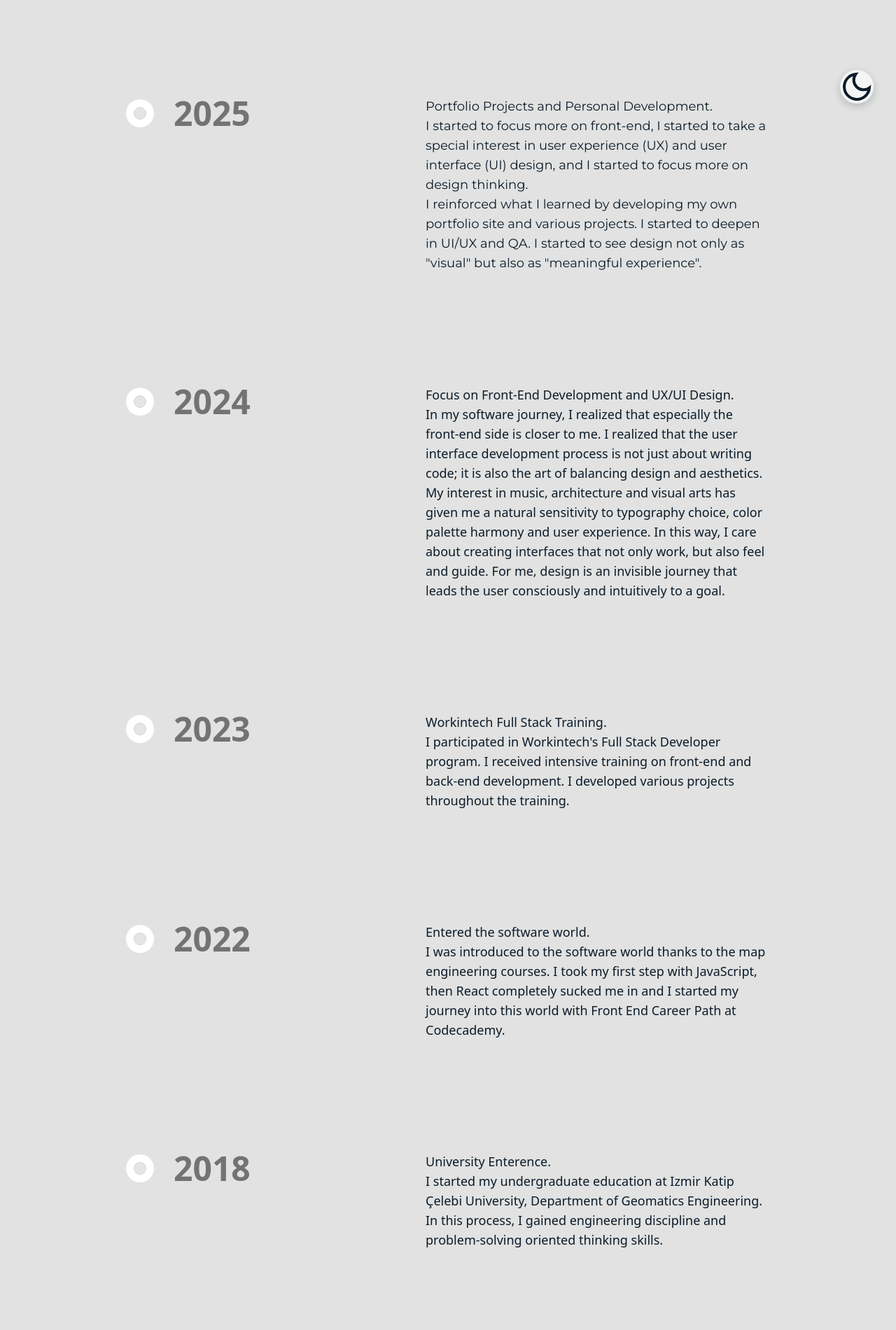
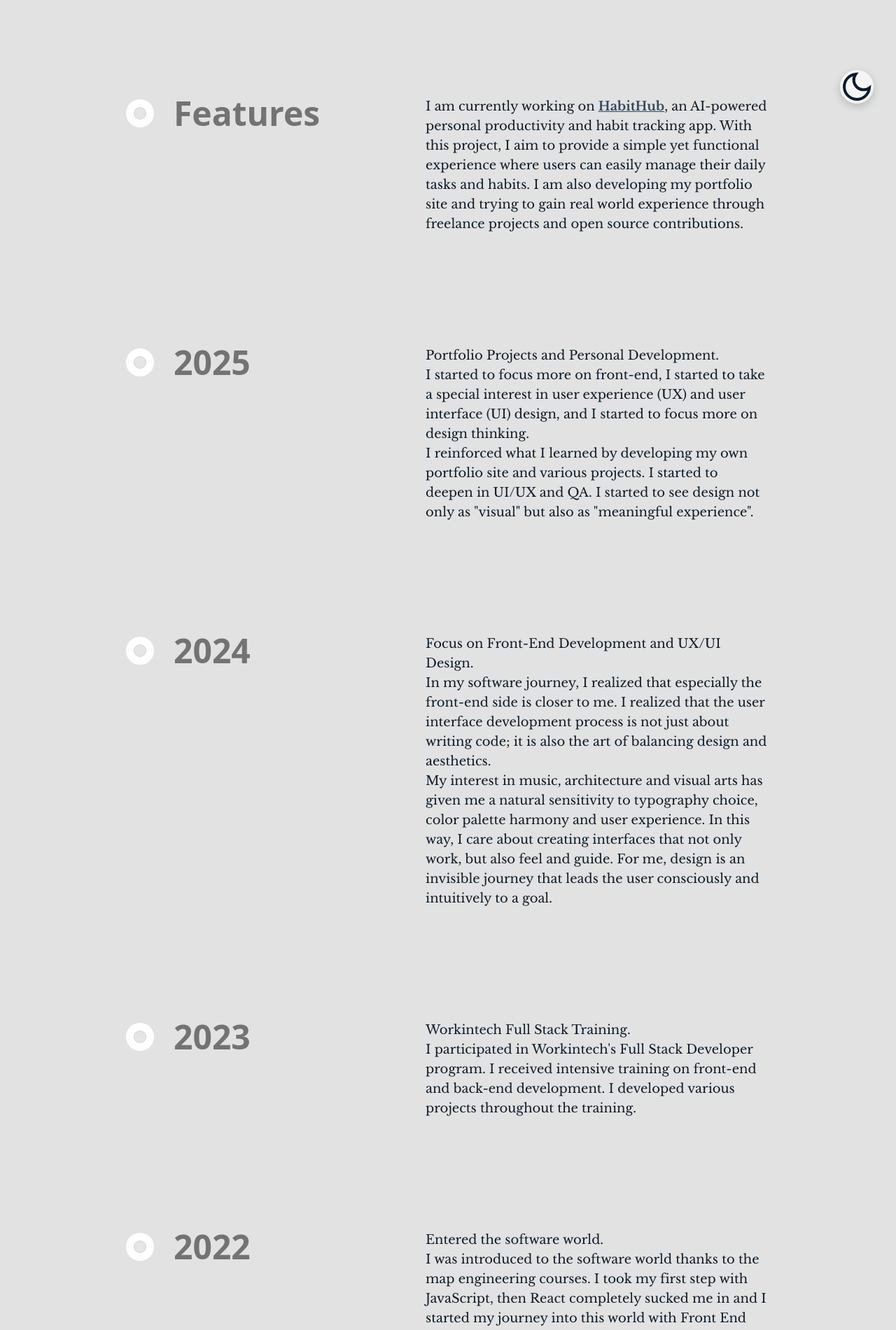
Before and after one commit to jesusselimm/jesusselimm, a Next.js app in the folder my-portfolio/: page /about in a window 1280 px wide. Shown: the part 620-2521 px from the top of the page at 70% size. Before the commit the page ends 2486 px from the top, so only its background shows below. Built offline with nearby package versions, Linux system fonts and the light colour scheme.

Commit message:
Update About page: timeline improvements, and fix main page overflow

```diff
--- a/my-portfolio/src/app/about/page.tsx
+++ b/my-portfolio/src/app/about/page.tsx
@@ -3,13 +3,37 @@ import { Timeline } from "@/components/ui/timeline";
 import { Navbar } from "@/components/ui/navbar";
 import { ThemeToggle } from "@/components/theme-toggle";
 import { motion } from "framer-motion";
+import { Libre_Baskerville, Montserrat, VT323 } from 'next/font/google';
+
+const libreBaskerville = Libre_Baskerville({
+  weight: ['400', '700'],
+  subsets: ['latin'],
+  variable: '--font-libre-baskerville'
+});
+
+const montserrat = Montserrat({
+  weight: ['400', '500', '600', '700'],
+  subsets: ['latin'],
+  variable: '--font-montserrat'
+});
 
 const timelineData = [
+  {
+    title: "Features",
+    content: (
+      <ul className="text-lg" style={{
+        fontFamily: 'var(--font-libre-baskerville)',
+      }}>
+        <li>I am currently working on <span style={{ color: 'var(--accent)', fontWeight: 700, textDecoration: 'underline'}}>HabitHub</span>, an AI-powered personal productivity and habit tracking app. With this project, I aim to provide a simple yet functional experience where users can easily manage their daily tasks and habits.
+I am also developing my portfolio site and trying to gain real world experience through freelance projects and open source contributions.</li>
+      </ul>
+    ),
+  },
   {
     title: "2025",
     content: (
       <ul className="text-lg" style={{
-        fontFamily: 'var(--font-montserrat)',
+        fontFamily: 'var(--font-libre-baskerville)',
       }}>
         <li>Portfolio Projects and Personal Development.</li>
         <li>I started to focus more on front-end, I started to take a special interest in user experience (UX) and user interface (UI) design, and I started to focus more on design thinking.</li>
@@ -21,7 +45,7 @@ const timelineData = [
     title: "2024",
     content: (
       <ul className="text-lg" style={{
-        fontFamily: 'var(--font-baskerville)',
+        fontFamily: 'var(--font-libre-baskerville)',
       }}>
         <li>Focus on Front-End Development and UX/UI Design.</li>
         <li>In my software journey, I realized that especially the front-end side is closer to me. I realized that the user interface development process is not just about writing code; it is also the art of balancing design and aesthetics.</li>
@@ -33,7 +57,7 @@ const timelineData = [
     title: "2023",
     content: (
       <ul className="text-lg" style={{
-        fontFamily: 'var(--font-baskerville)',
+        fontFamily: 'var(--font-libre-baskerville)',
       }}>
         <li>Workintech Full Stack Training.</li>
         <li>I participated in Workintech&apos;s Full Stack Developer program. I received intensive training on front-end and back-end development. I developed various projects throughout the training.</li>
@@ -44,7 +68,7 @@ const timelineData = [
     title: "2022",
     content: (
       <ul className="text-lg" style={{
-        fontFamily: 'var(--font-baskerville)',
+        fontFamily: 'var(--font-libre-baskerville)',
       }}>
         <li>Entered the software world.</li>
         <li>I was introduced to the software world thanks to the map engineering courses. I took my first step with JavaScript, then React completely sucked me in and I started my journey into this world with Front End Career Path at Codecademy.</li>
@@ -55,7 +79,7 @@ const timelineData = [
     title: "2018",
     content: (
       <ul className="text-lg" style={{
-        fontFamily: 'var(--font-baskerville)',
+        fontFamily: 'var(--font-libre-baskerville)',
       }}>
         <li>University Enterence.</li>
         <li>I started my undergraduate education at Izmir Katip Çelebi University, Department of Geomatics Engineering. In this process, I gained engineering discipline and problem-solving oriented thinking skills.</li>
@@ -75,10 +99,10 @@ export default function AboutPage() {
       <motion.div
         initial={{ x: "100vw", opacity: 0 }}
         animate={{ x: 0, opacity: 1 }}
-        transition={{ type: "spring", stiffness: 70, damping: 20 }}
+        transition={{ type: "spring", stiffness: 80, damping: 25 }}
         className="w-full flex flex-col items-center"
       >
-        <section className="w-full max-w-4xl text-center mt-40 mb-10 animate-slide-in-right">
+        <section className="w-full max-w-6xl text-center mt-40 mb-10 animate-slide-in-right">
         <h1 className="font-bold tracking-tighter inline-block mega-text"
             style={{
               fontFamily: 'var(--font-montserrat)',
@@ -88,7 +112,7 @@ export default function AboutPage() {
           ABOUT
         </h1>
           <p
-            className="text-lg mt-20 md:text-2xl max-w-2xl mx-auto mb-6"
+            className="w-full text-lg mt-20 md:text-2xl max-w-2xl mx-auto mb-6"
             style={{
               color: 'var(--foreground)',
               opacity: 0.85,
--- a/my-portfolio/src/app/globals.css
+++ b/my-portfolio/src/app/globals.css
@@ -47,7 +47,7 @@
 body {
   background: var(--background);
   color: var(--foreground);
-  font-family: Arial, Helvetica, sans-serif;
+  font-family: var(--font-montserrat), var(--font-libre-baskerville);
   transition: background-color 0.3s ease, color 0.3s ease;
 }
 
--- a/my-portfolio/src/app/page.tsx
+++ b/my-portfolio/src/app/page.tsx
@@ -5,6 +5,7 @@ import { Libre_Baskerville, Montserrat, VT323 } from 'next/font/google';
 import { ThemeToggle } from '@/components/theme-toggle';
 import { HeroHighlight } from '@/components/ui/hero-highlights';
 import { Navbar } from '@/components/ui/navbar';
+import { motion } from 'framer-motion';
 
 const libreBaskerville = Libre_Baskerville({
   weight: ['400', '700'],
@@ -22,7 +23,7 @@ const vt323 = VT323({ weight: '400', subsets: ['latin'], variable: '--font-vt323
 
 export default function Home() {
   return (
-    <main className={`min-h-screen ${libreBaskerville.variable} ${montserrat.variable} ${vt323.variable}`}
+    <main className={`min-h-screen overflow-x-hidden ${libreBaskerville.variable} ${montserrat.variable} ${vt323.variable}`}
           style={{
             background: 'var(--background)',
             color: 'var(--foreground)'
@@ -33,6 +34,12 @@ export default function Home() {
 
     {/* Theme Toggle Button */}
     <ThemeToggle />
+    <motion.div
+        initial={{ x: "100vw", opacity: 0 }}
+        animate={{ x: 0, opacity: 1 }}
+        transition={{ type: "spring", stiffness: 80, damping: 25 }}
+        className="w-full flex flex-col items-center"
+      >
     <HeroHighlight>
     <header className="py-16 overflow-hidden">
       <div className="whitespace-nowrap animate-marquee">
@@ -55,7 +62,7 @@ export default function Home() {
           }}>
         Hey, I&apos;m a Front-End Developer
       </h1>
-      <p className="max-w-2xl mx-auto text-l"
+      <p className="max-w-2xl mx-auto text-lg"
          style={{
            fontFamily: 'var(--font-montserrat)',
            color: 'var(--foreground)',
@@ -83,6 +90,7 @@ export default function Home() {
         }
       `}</style>
     </div>
+    </motion.div>
   </main>
   );
 }
--- a/my-portfolio/src/components/ui/timeline.tsx
+++ b/my-portfolio/src/components/ui/timeline.tsx
@@ -1,5 +1,5 @@
 "use client";
-import { motion } from "framer-motion";
+import { motion, useScroll, useTransform } from "framer-motion";
 import React, { useEffect, useRef, useState } from "react";
 
 interface TimelineEntry {
@@ -19,13 +19,13 @@ export const Timeline = ({ data }: { data: TimelineEntry[] }) => {
     }
   }, [ref]);
 
-//   const { scrollYProgress } = useScroll({
-//     target: containerRef,
-//     offset: ["start 10%", "end 50%"],
-//   });
+  const { scrollYProgress } = useScroll({
+    target: containerRef,
+    offset: ["start 10%", "end 50%"],
+  });
 
-//   const heightTransform = useTransform(scrollYProgress, [0, 1], [0, height]);
-//   const opacityTransform = useTransform(scrollYProgress, [0, 0.1], [0, 1]);
+  const heightTransform = useTransform(scrollYProgress, [0, 1], [0, height]);
+  const opacityTransform = useTransform(scrollYProgress, [0, 0.1], [0, 1]);
 
   return (
     <div
@@ -63,10 +63,10 @@ export const Timeline = ({ data }: { data: TimelineEntry[] }) => {
           className="absolute md:left-8 left-8 top-0 overflow-hidden w-[2px] bg-[linear-gradient(to_bottom,var(--tw-gradient-stops))] from-transparent from-[0%] via-neutral-200 dark:via-neutral-700 to-transparent to-[99%]  [mask-image:linear-gradient(to_bottom,transparent_0%,black_10%,black_90%,transparent_100%)] "
         >
           <motion.div
-            // style={{
-            //   height: heightTransform,
-            //   opacity: opacityTransform,
-            // }}
+            style={{
+              height: heightTransform,
+              opacity: opacityTransform,
+            }}
             className="absolute inset-x-0 top-0  w-[2px] bg-gradient-to-t from-purple-500 via-blue-500 to-transparent from-[0%] via-[10%] rounded-full"
           />
         </div>
```
